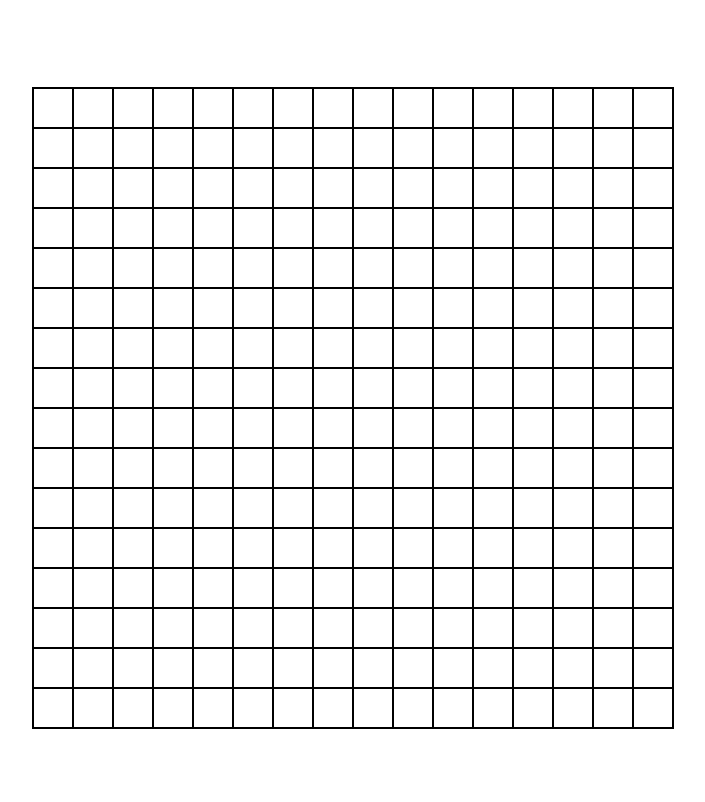
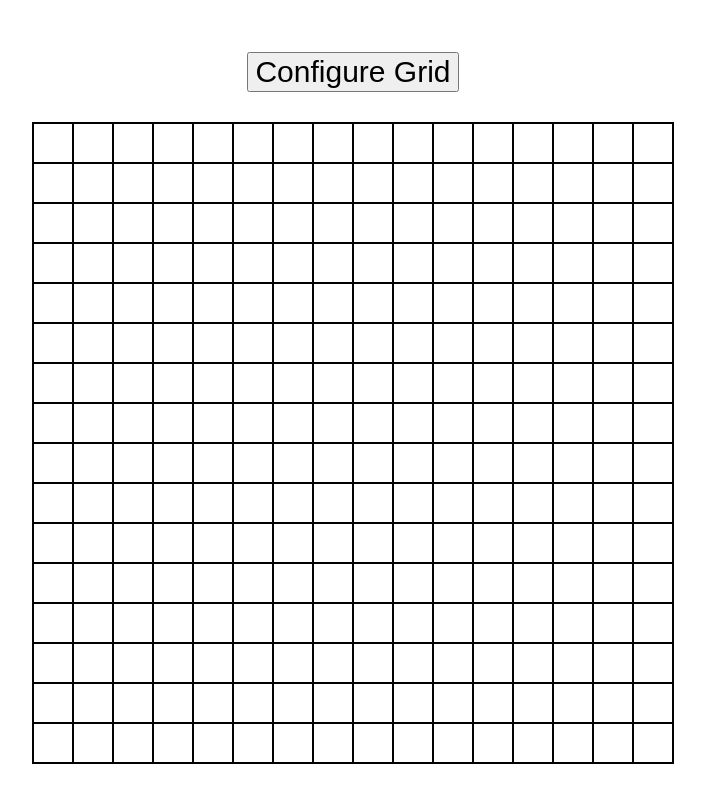
Before and after one commit to mst4r1o/etch-a-sketch, a plain HTML site: page index.html in a window 1280 px wide. Shown: the whole page, without its empty margins (295-1000 px from the left). Drawn offline with Linux system fonts and the light colour scheme.

Commit message:
Add button to change grid size and clean up code
Button created in the centre above the grid to prompt user for a number
to change the grid size when pressed. It will allow the previous grid to
be erased and create a new grid of a different size the user inputs.

Code has also been cleaned up to be more modular, especially the
Javascript file, to prevent repetition of code. New createGrid()
function made to fulfil the aforementioned purpose.

```diff
--- a/index.html
+++ b/index.html
@@ -6,6 +6,7 @@
         <link rel="stylesheet" href="styles.css">
     </head>
     <body>
+        <button type="button" class="button" value="button">Configure Grid</button>
         <script src="script.js"></script>
     </body>
 </html>
--- a/script.js
+++ b/script.js
@@ -1,6 +1,5 @@
 const body = document.querySelector("body");
-const container = document.createElement("div");
-container.className = "container";
+const button = document.querySelector(".button");
 
 function createDiv() {
     const gridDiv = document.createElement("div");
@@ -13,11 +12,15 @@ function randomNum(max) {
     return Math.floor(Math.random() * max) + 1;
 }
 
-for (let i = 0; i < 16; i++) {
+function createGrid(size) {
+    const container = document.createElement("div");
+    container.className = "container";
+
+    for (let i = 0; i < size; i++) {
         const flexContainer = document.createElement("div");
         flexContainer.className = "flex-container";
 
-    for (let j = 0; j < 16; j++) {
+        for (let j = 0; j < size; j++) {
             let newDiv = createDiv();
             newDiv.addEventListener("mouseenter", (e) => {
                 e.target.style.backgroundColor = `rgb(${randomNum(255)}, ${randomNum(255)}, ${randomNum(255)})`;
@@ -27,5 +30,18 @@ for (let i = 0; i < 16; i++) {
         }
         container.appendChild(flexContainer);
     }
+    return container;
+}
+let gridContainer = createGrid(16);
+body.insertBefore(gridContainer, button.nextSibling);
 
-body.appendChild(container);
+button.addEventListener("click", () => {
+    console.log("clicked");
+    let size = 101;
+    while (size > 100 || size < 0) {
+        size = prompt("How many squares per side would you like?");
+    }
+    body.removeChild(gridContainer);
+    gridContainer = createGrid(size);
+    body.insertBefore(gridContainer, button.nextSibling);
+})
--- a/styles.css
+++ b/styles.css
@@ -5,6 +5,11 @@ body {
     flex-direction: column;
     height: 100vh;
     width: 100vw;
+}
+
+.button {
+    margin-bottom: 30px;
+    font-size: 30px;
 }
 
 .container {
```
Lines whose indentation alone changed are shown as unchanged.
